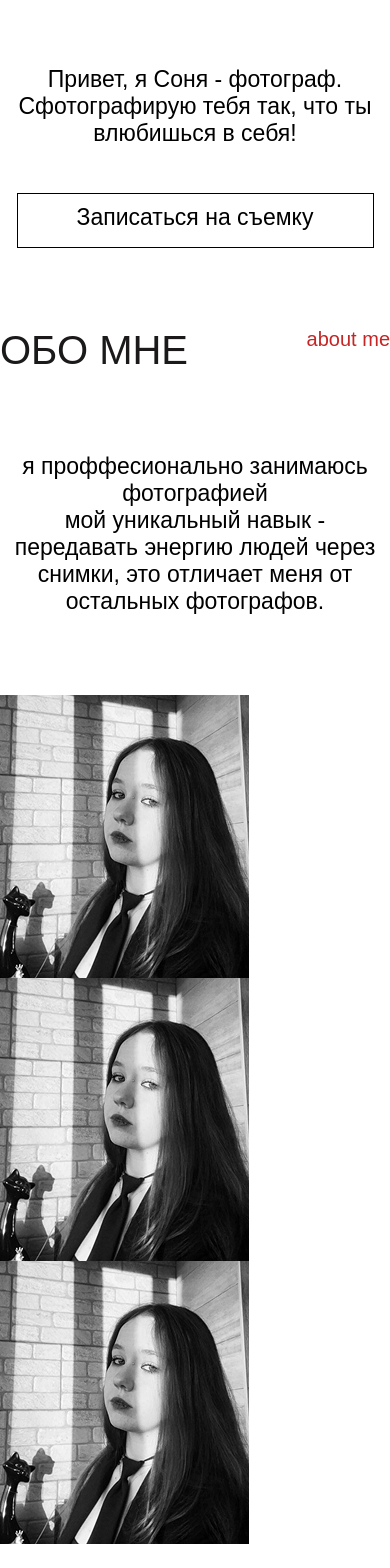
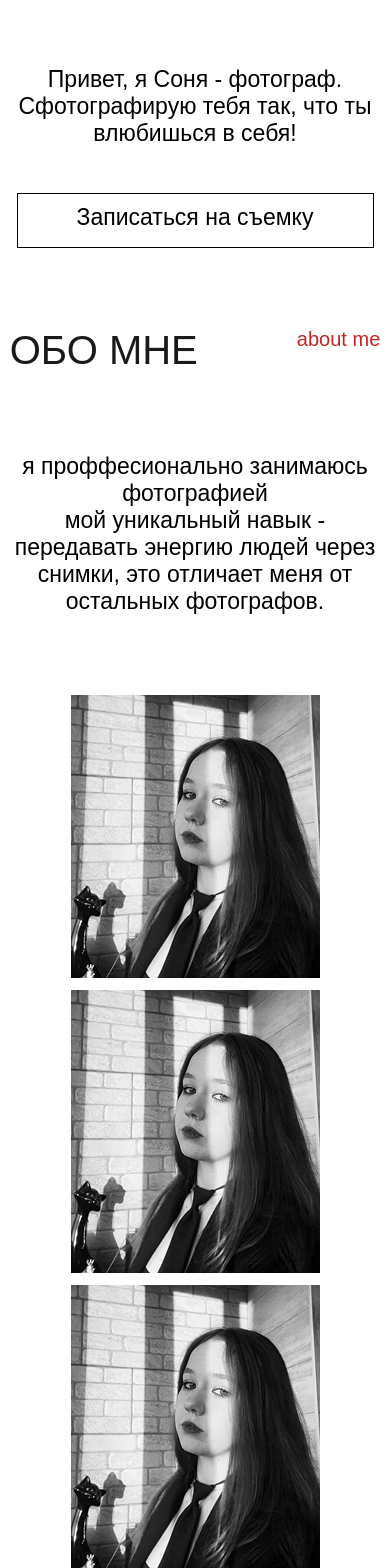
Before and after one commit to ECS1PLE/sophia-photograph, a Next.js app: page / in a window 390 px wide. Shown: the part 660-2228 px from the top of the page. Before the commit the page ends 2204 px from the top, so only its background shows below. Built offline with nearby package versions, Linux system fonts and the light colour scheme; a web font is replaced by a local one.

Commit message:
Add about me

```diff
--- a/app/components/Blocks/PhotosBlock.tsx
+++ b/app/components/Blocks/PhotosBlock.tsx
@@ -1,3 +1,6 @@
+"use client";
+
+import useMobile from '@/app/hooks/isMobile';
 import React from 'react';
 
 interface PhotosBlockProps {
@@ -7,8 +10,11 @@ interface PhotosBlockProps {
 }
 
 const PhotosBlock: React.FC<PhotosBlockProps> = ({ img1, img2, img3 }) => {
+  const isMobile = useMobile();
   return (
-    <div className="w-full max-w-[853px] mx-auto flex flex-wrap justify-between">
+    <div
+      className={`w-full max-w-[853px] mx-auto flex flex-wrap ${isMobile ? "justify-center" : "justify-between"} ${isMobile ? "gap-[12px]" : ""}`}
+    >
       <img src={img1} alt="photo 1" className="w-[249px] h-[283px] object-cover" />
       <img src={img2} alt="photo 2" className="w-[249px] h-[283px] object-cover" />
       <img src={img3} alt="photo 3" className="w-[249px] h-[283px] object-cover" />
--- a/app/components/Text/Header.tsx
+++ b/app/components/Text/Header.tsx
@@ -10,7 +10,7 @@ interface Header {
 const Header: React.FC<Header> = ({ textRu, textEn }) => {
   const isMobile = useMobile();
   return (
-    <section className="flex w-full max-w-[584px] justify-between mx-auto">
+    <section className="flex w-[95%] max-w-[584px] justify-between mx-auto">
       <h3
         className={`text-[#1B1919]  ${
           isMobile ? "text-[40px]" : "text-[56px]"
--- a/app/components/UI/Button.tsx
+++ b/app/components/UI/Button.tsx
@@ -6,7 +6,7 @@ interface Button {
 
 const Button:React.FC<Button> = ({children}) => {
     return (
-        <div className="flex max-w-[355px] w-full h-[53px] border-[1px] border-[#000000] justify-center mx-auto cursor-pointer">
+        <div className="flex max-w-[355px] w-[98%] h-[53px] border-[1px] border-[#000000] justify-center mx-auto cursor-pointer">
             <p className={`${bethEllen.className} text-[23px] m-[0px] p-[0px] leading-[2]`}>{children}</p>
         </div>
     )
```
